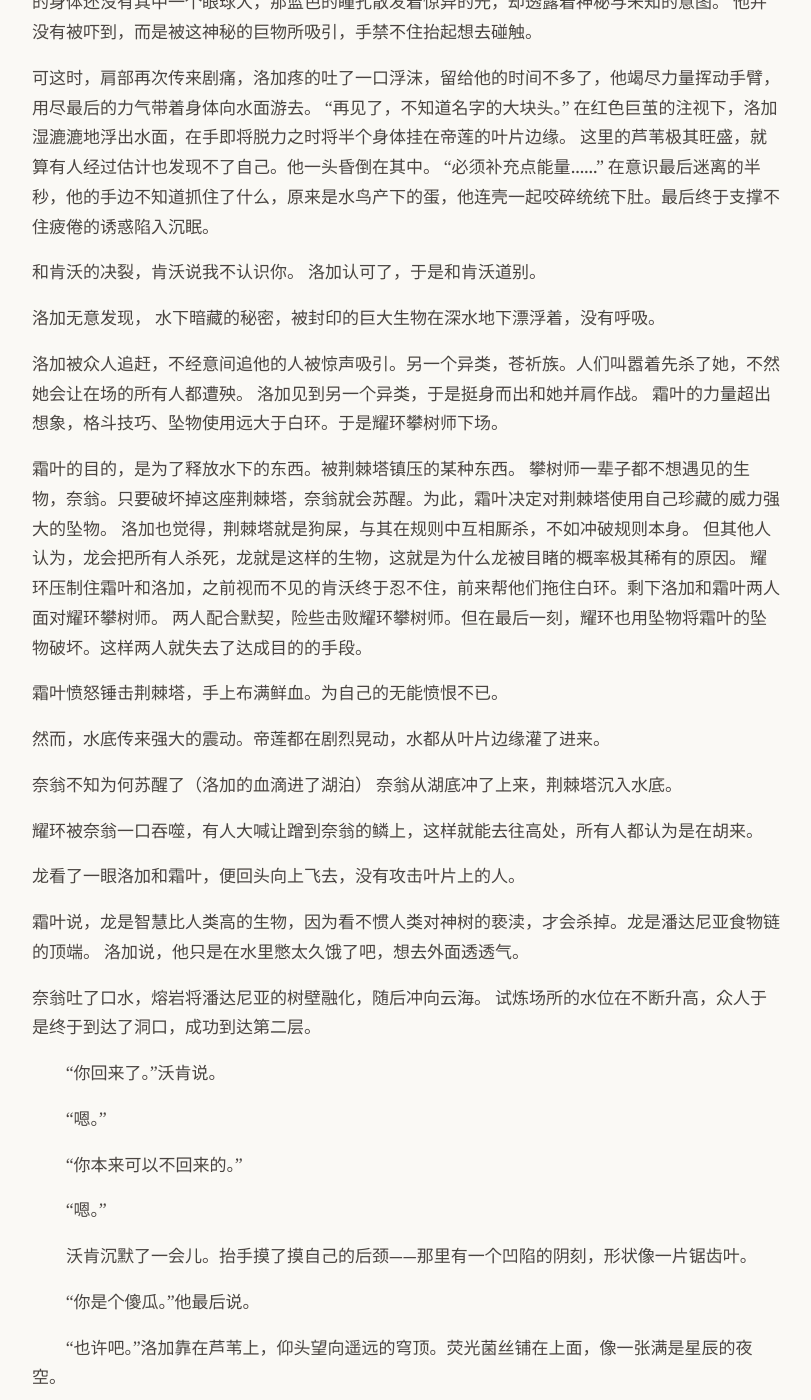
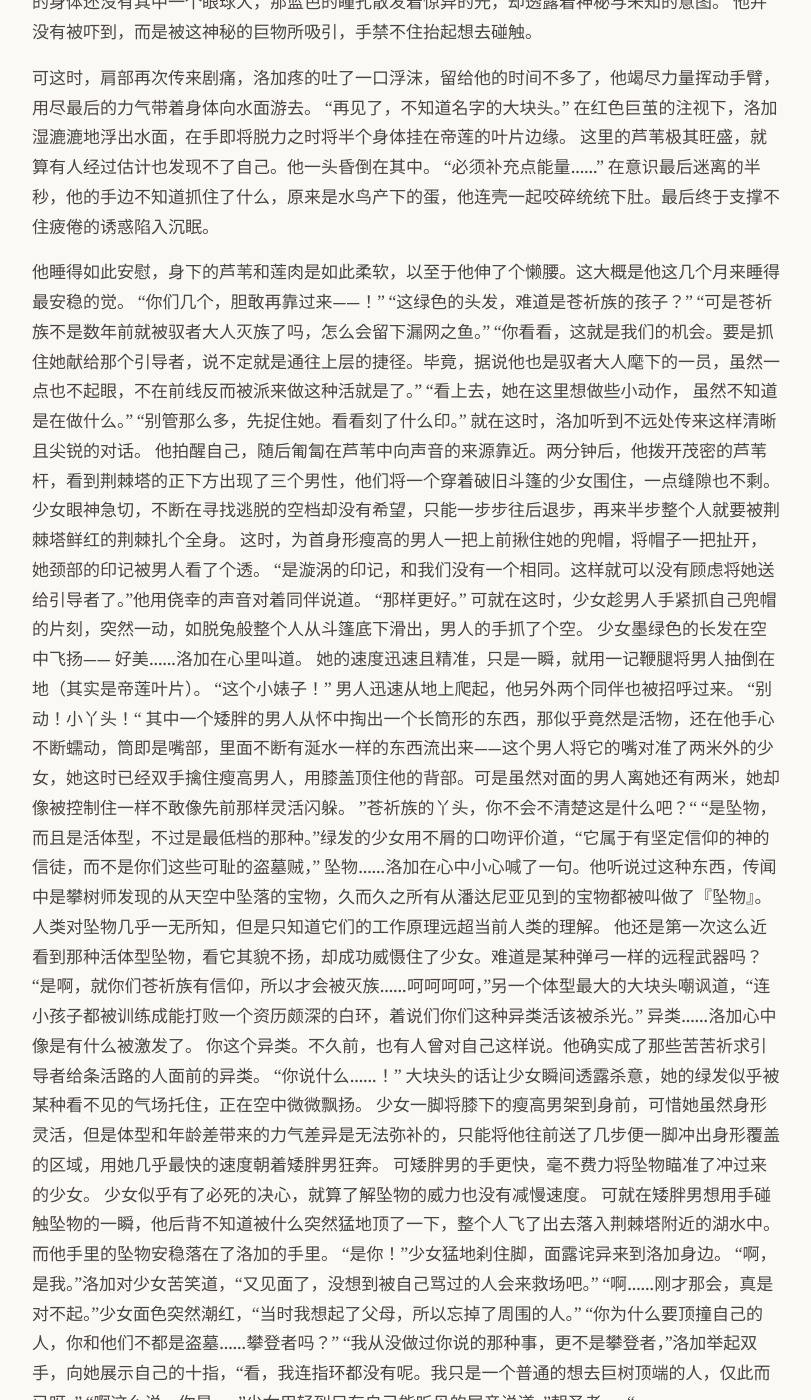
Before and after one commit to yihenc/yihenc.github.io, a Jekyll site: the page built from _posts/2026-02-15-封印的棘.md, in a window 1280 px wide and 1400 px high, scrolled down 1201 px. Shown: the whole window, without its empty margins (232-1043 px from the left). Built offline with Jekyll 4.4.1, drawn with Linux system fonts in a browser that asks for light colours; nearby versions of some CDN libraries; some of the changed text lies outside the part shown.

Commit message:
Update: 封印的棘

```diff
--- a/_posts/2026-02-15-封印的棘.md
+++ b/_posts/2026-02-15-封印的棘.md
@@ -65,10 +65,48 @@
 “必须补充点能量……”
 在意识最后迷离的半秒，他的手边不知道抓住了什么，原来是水鸟产下的蛋，他连壳一起咬碎统统下肚。最后终于支撑不住疲倦的诱惑陷入沉眠。
 
+他睡得如此安慰，身下的芦苇和莲肉是如此柔软，以至于他伸了个懒腰。这大概是他这几个月来睡得最安稳的觉。
+“你们几个，胆敢再靠过来——！”
+“这绿色的头发，难道是苍祈族的孩子？”
+“可是苍祈族不是数年前就被驭者大人灭族了吗，怎么会留下漏网之鱼。”
+“你看看，这就是我们的机会。要是抓住她献给那个引导者，说不定就是通往上层的捷径。毕竟，据说他也是驭者大人麾下的一员，虽然一点也不起眼，不在前线反而被派来做这种活就是了。”
+“看上去，她在这里想做些小动作， 虽然不知道是在做什么。”
+“别管那么多，先捉住她。看看刻了什么印。”
+就在这时，洛加听到不远处传来这样清晰且尖锐的对话。
+他拍醒自己，随后匍匐在芦苇中向声音的来源靠近。两分钟后，他拨开茂密的芦苇杆，看到荆棘塔的正下方出现了三个男性，他们将一个穿着破旧斗篷的少女围住，一点缝隙也不剩。少女眼神急切，不断在寻找逃脱的空档却没有希望，只能一步步往后退步，再来半步整个人就要被荆棘塔鲜红的荆棘扎个全身。
+这时，为首身形瘦高的男人一把上前揪住她的兜帽，将帽子一把扯开，她颈部的印记被男人看了个透。
+“是漩涡的印记，和我们没有一个相同。这样就可以没有顾虑将她送给引导者了。”他用侥幸的声音对着同伴说道。
+“那样更好。”
+可就在这时，少女趁男人手紧抓自己兜帽的片刻，突然一动，如脱兔般整个人从斗篷底下滑出，男人的手抓了个空。
+少女墨绿色的长发在空中飞扬——
+好美……洛加在心里叫道。
+她的速度迅速且精准，只是一瞬，就用一记鞭腿将男人抽倒在地（其实是帝莲叶片）。
+“这个小婊子！”
+男人迅速从地上爬起，他另外两个同伴也被招呼过来。
+“别动！小丫头！“
+其中一个矮胖的男人从怀中掏出一个长筒形的东西，那似乎竟然是活物，还在他手心不断蠕动，筒即是嘴部，里面不断有涎水一样的东西流出来——这个男人将它的嘴对准了两米外的少女，她这时已经双手擒住瘦高男人，用膝盖顶住他的背部。可是虽然对面的男人离她还有两米，她却像被控制住一样不敢像先前那样灵活闪躲。
+”苍祈族的丫头，你不会不清楚这是什么吧？“
+“是坠物，而且是活体型，不过是最低档的那种。”绿发的少女用不屑的口吻评价道，“它属于有坚定信仰的神的信徒，而不是你们这些可耻的盗墓贼，”
+坠物……洛加在心中小心喊了一句。他听说过这种东西，传闻中是攀树师发现的从天空中坠落的宝物，久而久之所有从潘达尼亚见到的宝物都被叫做了『坠物』。人类对坠物几乎一无所知，但是只知道它们的工作原理远超当前人类的理解。
+他还是第一次这么近看到那种活体型坠物，看它其貌不扬，却成功威慑住了少女。难道是某种弹弓一样的远程武器吗？
+“是啊，就你们苍祈族有信仰，所以才会被灭族……呵呵呵呵，”另一个体型最大的大块头嘲讽道，“连小孩子都被训练成能打败一个资历颇深的白环，着说们你们这种异类活该被杀光。”
+异类……洛加心中像是有什么被激发了。
+你这个异类。不久前，也有人曾对自己这样说。他确实成了那些苦苦祈求引导者给条活路的人面前的异类。
+“你说什么……！”
+大块头的话让少女瞬间透露杀意，她的绿发似乎被某种看不见的气场托住，正在空中微微飘扬。
+少女一脚将膝下的瘦高男架到身前，可惜她虽然身形灵活，但是体型和年龄差带来的力气差异是无法弥补的，只能将他往前送了几步便一脚冲出身形覆盖的区域，用她几乎最快的速度朝着矮胖男狂奔。
+可矮胖男的手更快，毫不费力将坠物瞄准了冲过来的少女。
+少女似乎有了必死的决心，就算了解坠物的威力也没有减慢速度。
+可就在矮胖男想用手碰触坠物的一瞬，他后背不知道被什么突然猛地顶了一下，整个人飞了出去落入荆棘塔附近的湖水中。而他手里的坠物安稳落在了洛加的手里。
+“是你！”少女猛地刹住脚，面露诧异来到洛加身边。
+“啊，是我。”洛加对少女苦笑道，“又见面了，没想到被自己骂过的人会来救场吧。”
+“啊……刚才那会，真是对不起。”少女面色突然潮红，“当时我想起了父母，所以忘掉了周围的人。”
+“你为什么要顶撞自己的人，你和他们不都是盗墓……攀登者吗？”
+“我从没做过你说的那种事，更不是攀登者，”洛加举起双手，向她展示自己的十指，“看，我连指环都没有呢。我只是一个普通的想去巨树顶端的人，仅此而已呀。”
+“啊这么说，你是……”少女用轻到只有自己能听见的尾音说道，”朝圣者……“
 
-
-
-
+洛加将坠物对准三人，同时让霜叶赶紧走（但她不要）。这时，引路人从他塔上下来救场。
+起初批评三人连两个孩子都打不过，为两人撑腰。随后意识到苍祈族，瞬间变脸。
 
 
 
```
